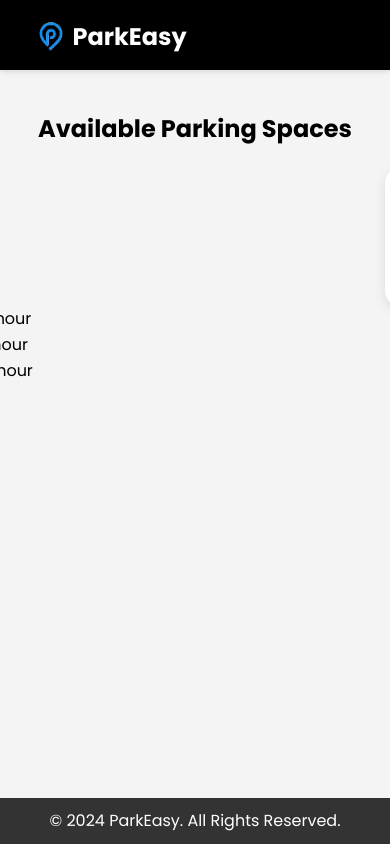
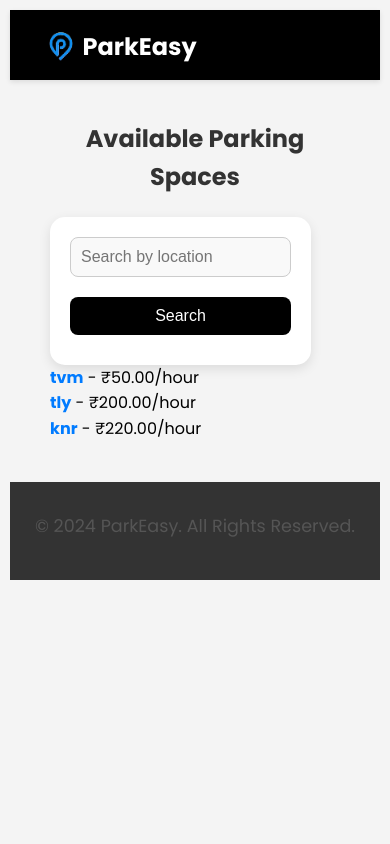
Before and after one commit to gouthm04/ParkEasy, a Django app: page /parkeasy/parking-spaces/ in a window 390 px wide; the page is wider, and only the part inside the window is pictured. Run offline with Django 5.2, Linux system fonts and the light colour scheme; data comes from the database, SQL or seed files in the repository; both versions use the stored data as it was after the commit.

Commit message:
added and linked my parking spaces

```diff
--- a/ParkEasyApp/models.py
+++ b/ParkEasyApp/models.py
@@ -160,3 +160,22 @@ class Earnings(models.Model):
         indexes = [
             models.Index(fields=['host', 'date_earned']),
         ]
+
+
+from django.shortcuts import render
+from django.contrib.auth.decorators import login_required
+from .models import ParkingSpace
+
+@login_required
+def listed_parking_spaces(request):
+    # Ensure the logged-in user is a host
+    try:
+        user_profile = request.user.parkeasyuser
+        if user_profile.role != 'host' and user_profile.role != 'both':
+            return render(request, 'error.html', {'message': 'You do not have access to this page.'})
+
+        parking_spaces = ParkingSpace.objects.filter(host=user_profile)  # Fetch all parking spaces listed by the host
+        return render(request, 'listed_parking_spaces.html', {'parking_spaces': parking_spaces})
+
+    except ParkEasyUser.DoesNotExist:
+        return render(request, 'error.html', {'message': 'User profile not found.'})
--- a/ParkEasyApp/urls.py
+++ b/ParkEasyApp/urls.py
@@ -19,5 +19,7 @@ urlpatterns = [
     path('parking-spaces/add/', views.add_parking_space_view, name='add_parking_space'),
     path('parking-spaces/edit/<int:space_id>/', views.edit_parking_space_view, name='edit_parking_space'),
     path('parking-spaces/delete/<int:space_id>/', views.delete_parking_space_view, name='delete_parking_space'),
+    path('listed-parking-spaces/', views.my_listed_parking_spaces, name='my_listed_parking_spaces')
+
 
 ]
--- a/ParkEasyApp/views.py
+++ b/ParkEasyApp/views.py
@@ -175,24 +175,24 @@ def delete_parking_space_view(request, space_id):
     })
 
 
-from django.shortcuts import render
-from django.contrib.auth.decorators import login_required
-@login_required
-def dashboard(request):
-    user = request.user
+# from django.shortcuts import render
+# from django.contrib.auth.decorators import login_required
+# @login_required
+# def dashboard(request):
+#     user = request.user
 
-    # Try to get the ParkEasyUser instance
-    try:
-        parkeasy_user = ParkEasyUser.objects.get(user=user)
-    except ParkEasyUser.DoesNotExist:
-        # Create ParkEasyUser instance if not found
-        parkeasy_user = ParkEasyUser.objects.create(user=user, role='driver')  # Default role, can be updated later
-        messages.success(request, "Your profile has been created. You can now add parking spaces.")
+#     # Try to get the ParkEasyUser instance
+#     try:
+#         parkeasy_user = ParkEasyUser.objects.get(user=user)
+#     except ParkEasyUser.DoesNotExist:
+#         # Create ParkEasyUser instance if not found
+#         parkeasy_user = ParkEasyUser.objects.create(user=user, role='driver')  # Default role, can be updated later
+#         messages.success(request, "Your profile has been created. You can now add parking spaces.")
 
-    parking_spaces = ParkingSpace.objects.filter(host=parkeasy_user)
+#     parking_spaces = ParkingSpace.objects.filter(host=parkeasy_user)
 
-    # Render the dashboard with the parking spaces
-    return render(request, 'parkeasy/dashboard.html', {'parking_spaces': parking_spaces})
+#     # Render the dashboard with the parking spaces
+#     return render(request, 'parkeasy/dashboard.html', {'parking_spaces': parking_spaces})
 
 
 
@@ -221,3 +221,27 @@ def dashboard(request):
     user_name = request.user.username if request.user.is_authenticated else "Guest"
     context = {"user_name": user_name}
     return render(request, 'dashboard.html', context)
+
+from django.shortcuts import render
+from django.contrib.auth.decorators import login_required
+from .models import ParkingSpace, ParkEasyUser  # Ensure ParkEasyUser is imported
+
+@login_required
+def my_listed_parking_spaces(request):
+    try:
+        # Fetch the ParkEasyUser instance related to the logged-in User
+        user_profile = ParkEasyUser.objects.get(user=request.user)  # Assuming ParkEasyUser has a ForeignKey to the User model
+
+        # Fetch all parking spaces listed by the logged-in user (host)
+        parking_spaces = ParkingSpace.objects.filter(host=user_profile)  # Use the ParkEasyUser instance as the filter
+
+        # If no parking spaces are found
+        if not parking_spaces:
+            return render(request, 'my_listed_parking_spaces.html', {'message': 'You haven\'t listed any parking spaces yet.'})
+
+        # If parking spaces are found
+        return render(request, 'my_listed_parking_spaces.html', {'parking_spaces': parking_spaces})
+
+    except ParkEasyUser.DoesNotExist:
+        # Handle case where ParkEasyUser profile doesn't exist
+        return render(request, 'error.html', {'message': 'User profile not found.'})
--- a/static/css/add_parking_style.css
+++ b/static/css/add_parking_style.css
@@ -25,7 +25,7 @@ form {
     width: 100%;
     max-width: 450px;
     text-align: left;
-    margin-left: 500px;
+
 }
 
 /* Form Title */
--- /dev/null
+++ b/static/css/my_listed_parking_spaces.css
@@ -0,0 +1,114 @@
+/* Ensure that main content is not affected by flexbox */
+.main-content {
+    width: 80%;
+    max-width: 1200px;
+    margin: 60px auto;
+    background-color: #fff;
+    padding: 30px;
+    border-radius: 8px;
+    box-shadow: 0 4px 10px rgba(0, 0, 0, 0.1);
+    display: block; /* Ensure block-level display, preventing flex issues */
+    visibility: visible;
+}
+
+/* Header Styles (Modify spacing if needed) */
+h1 {
+    font-size: 2.5em;
+    color: #333;
+    text-align: center;
+    margin-bottom: 20px;
+}
+
+/* Paragraph Styling (Update margin if necessary) */
+p {
+    font-size: 1.2em;
+    color: #555;
+    text-align: center;
+    margin-top: 20px;
+    margin-bottom: 30px;
+}
+
+/* List Styling */
+ul {
+    list-style-type: none;
+    padding: 0;
+    margin: 0;
+}
+
+/* Parking Item Container Styling */
+.parking-item-container {
+    padding: 20px;
+    margin: 15px 0;
+    background-color: #f9f9f9;
+    border-radius: 8px;
+    box-shadow: 0 2px 5px rgba(0, 0, 0, 0.1);
+}
+
+/* Parking Item Heading */
+.parking-item-container strong {
+    font-size: 1.4em;
+    color: #333;
+}
+
+/* Paragraph Inside Parking Item */
+.parking-item-container p {
+    font-size: 1.1em;
+    color: #666;
+    margin-top: 8px;
+}
+
+/* Link Styling */
+a {
+    color: #007bff;
+    text-decoration: none;
+    font-weight: bold;
+}
+
+a:hover {
+    text-decoration: underline;
+}
+
+/* Add Parking Space Link Styling */
+.main-content a {
+    display: block;
+    margin-top: 30px;
+    font-size: 1.2em;
+    text-align: center;
+    font-weight: bold;
+}
+
+/* Add Parking Space Link Hover Effect */
+.main-content a:hover {
+    color: #0056b3;
+}
+
+/* Responsive Design */
+@media (max-width: 768px) {
+    .main-content {
+        width: 90%;
+        padding: 20px;
+    }
+
+    h1 {
+        font-size: 2.2em;
+    }
+
+    p {
+        font-size: 1.1em;
+    }
+
+    .parking-item-container {
+        padding: 15px;
+    }
+}
+
+/* Adjust Flexbox Issues for Header and Footer */
+body {
+    display: block; /* Prevents full flex behavior in body */
+    overflow-x: hidden;
+}
+
+/* If wrapper affects content flow */
+.wrapper {
+    flex: initial; /* Prevent wrapper from stretching to fill the remaining space */
+}
--- /dev/null
+++ b/static/css/parking_space_detail.css
@@ -0,0 +1,84 @@
+/* Base Reset */
+* {
+    margin: 0;
+    padding: 0;
+    box-sizing: border-box;
+}
+
+/* Global body styling */
+body {
+    font-family: 'Poppins', sans-serif;
+    line-height: 1.6;
+    background-color: #f4f4f4;
+
+    display: flex;
+    flex-direction: column;
+    min-height: 100vh;
+}
+
+/* Header */
+h2 {
+    text-align: center;
+    font-size: 2rem;
+    color: #333;
+    margin-bottom: 20px;
+}
+
+/* Parking Space Details Styling */
+p {
+    font-size: 1.1rem;
+    margin-bottom: 10px;
+    color: #555;
+}
+
+/* Parking Space Information Styling */
+strong {
+    color: #333;
+}
+
+/* Button Styling */
+.btn {
+    display: inline-block;
+    padding: 10px 20px;
+    font-size: 1rem;
+    border-radius: 4px;
+    text-decoration: none;
+    text-align: center;
+    margin-right: 10px;
+    cursor: pointer;
+    transition: background-color 0.3s ease;
+}
+
+.btn-success {
+    background-color: #28a745;
+    color: white;
+}
+
+.btn-danger {
+    background-color: #dc3545;
+    color: white;
+}
+
+.btn:hover {
+    opacity: 0.9;
+}
+
+/* Responsive Adjustments */
+@media (max-width: 768px) {
+    body {
+        padding: 10px;
+    }
+
+    h2 {
+        font-size: 1.5rem;
+    }
+
+    p {
+        font-size: 1rem;
+    }
+
+    .btn {
+        width: 100%;
+        margin-bottom: 10px;
+    }
+}
--- a/templates/base.html
+++ b/templates/base.html
@@ -11,6 +11,8 @@
     <link rel="stylesheet" href="{% static 'css/login.css' %}">
     <link rel="stylesheet" href="{% static 'css/about.css' %}">
     <link rel="stylesheet" href="{% static 'css/add_parking_style.css' %}">
+    <link rel="stylesheet" href="{% static 'css/parking_space_detail.css' %}">
+    <link rel="stylesheet" href="{% static 'css/my_listed_parking_spaces.css' %}">
 
     <link href="https://fonts.googleapis.com/css2?family=Poppins:wght@400;500;600;700&display=swap" rel="stylesheet">
 
@@ -89,13 +91,13 @@
 
 
 
-
+    <div class="wrapper">
         <main>
             {% block content %}
             <!-- Specific content for the page will be injected here -->
             {% endblock %}
         </main>
-
+    </div>
 
     <!-- Footer Section -->
     <footer>
--- a/templates/dashboard.html
+++ b/templates/dashboard.html
@@ -7,7 +7,6 @@
   <meta name="viewport" content="width=device-width, initial-scale=1.0">
   <title>ParkEasy Dashboard</title>
   <link rel="stylesheet" href="{% static 'css/dashboard.css' %}">
-
 </head>
 
 <body>
@@ -29,6 +28,7 @@
       <button class="dropdown-btn">Parking Host Options</button>
       <div class="dropdown-content">
         <a href="{% url 'add_parking_space' %}">Add Parking Space</a>
+        <a href="{% url 'my_listed_parking_spaces' %}">View Your Parking Space</a> <!-- New option for viewing parking spaces -->
         <a href="#">Manage Reservations</a>
         <a href="#">Manage Time Extensions</a>
         <a href="#">View Reviews</a> <!-- Changed Manage Reviews to View Reviews -->
--- a/templates/parking_space_list.html
+++ b/templates/parking_space_list.html
@@ -1,32 +1,32 @@
 <!DOCTYPE html>
 <html lang="en">
-
+    {% extends "base.html" %}
+    {% load static %}
 <head>
     <meta charset="UTF-8">
     <meta name="viewport" content="width=device-width, initial-scale=1.0">
-    <title>Document</title>
+    <title>Available Parking Spaces</title>
+    <link rel="stylesheet" href="{% static 'css/parking_space_list.css' %}">
 </head>
 
 <body>
-    {% extends "base.html" %}
     {% block content %}
-    <h2>Available Parking Spaces</h2>
-    <form method="get" class="mb-4">
+    <h2 class="heading">Available Parking Spaces</h2>
+    <form method="get" class="search-form">
         <input type="text" name="q" value="{{ query }}" placeholder="Search by location" class="form-control">
-        <button type="submit" class="btn btn-primary mt-2">Search</button>
+        <button type="submit" class="btn btn-primary">Search</button>
     </form>
     <ul class="list-group">
         {% for space in parking_spaces %}
         <li class="list-group-item">
-            <a href="{% url 'parking_space_detail' space.id %}">{{ space.location }}</a>
+            <a href="{% url 'parking_space_detail' space.id %}" class="space-link">{{ space.location }}</a>
             - ₹{{ space.price_per_hour }}/hour
         </li>
         {% empty %}
-        <li class="list-group-item">No parking spaces available.</li>
+        <li class="list-group-item empty">No parking spaces available.</li>
         {% endfor %}
     </ul>
     {% endblock %}
-
 </body>
 
 </html>
```
Also changed, not shown: static/css/parking_space_list.css (added, +116 -0 lines), templates/my_listed_parking_spaces.html (added, +28 -0 lines), templates/parking_space_detail.html (+7 -1 lines), db.sqlite3. Lines whose indentation alone changed are shown as unchanged.
